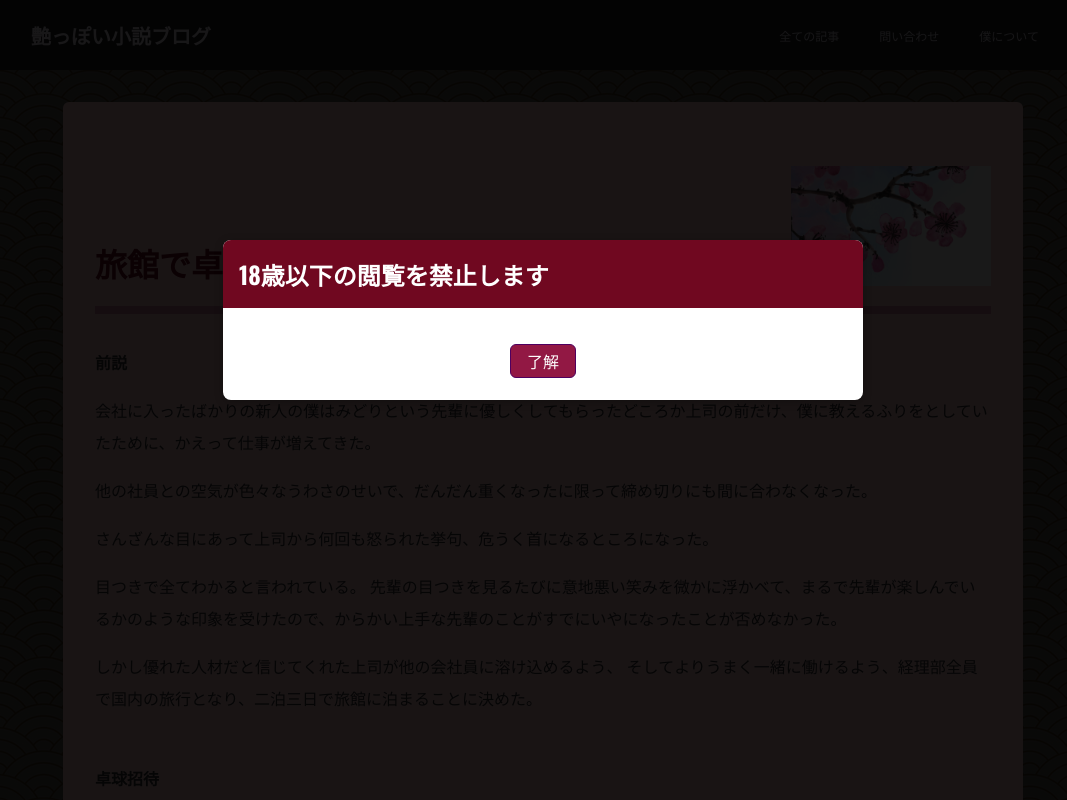
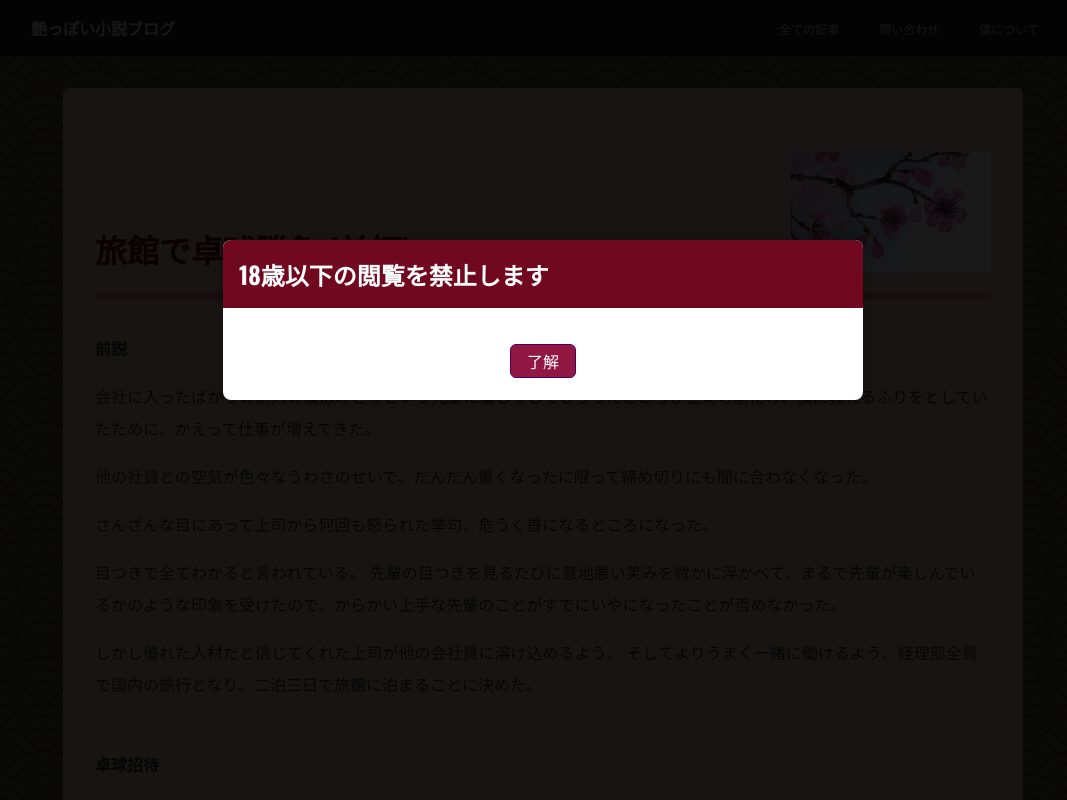
Before and after one commit to GeroWalther/ero-blog, a Next.js app: page /posts/ryokan in a window 1280 px wide. Shown: the top 800 px of the page, without its empty margins (97-1164 px from the left). Built offline with nearby package versions, Linux system fonts and the light colour scheme.

Commit message:
header smaller font

```diff
--- a/components/layout/logo.module.css
+++ b/components/layout/logo.module.css
@@ -6,11 +6,11 @@
   color: var(--color-grey-50);
 }
 
-@media (min-width: 768px) {
+/* @media (min-width: 768px) {
   .logo {
-    font-size: var(--size-5);
+    font-size: var(--size-4);
   }
-}
+} */
 
 @media (max-width: 420px) {
   .logo {
--- a/components/layout/nav.module.css
+++ b/components/layout/nav.module.css
@@ -58,9 +58,9 @@
   }
 }
 @media (max-width: 420px) {
-  .header li {
-    margin: 0 var(--size-2);
-  }
+  /* .header li {
+    margin: 0 var(--size-2-5);
+  } */
 
   .header a {
     font-size: var(--size-2-5);
```
